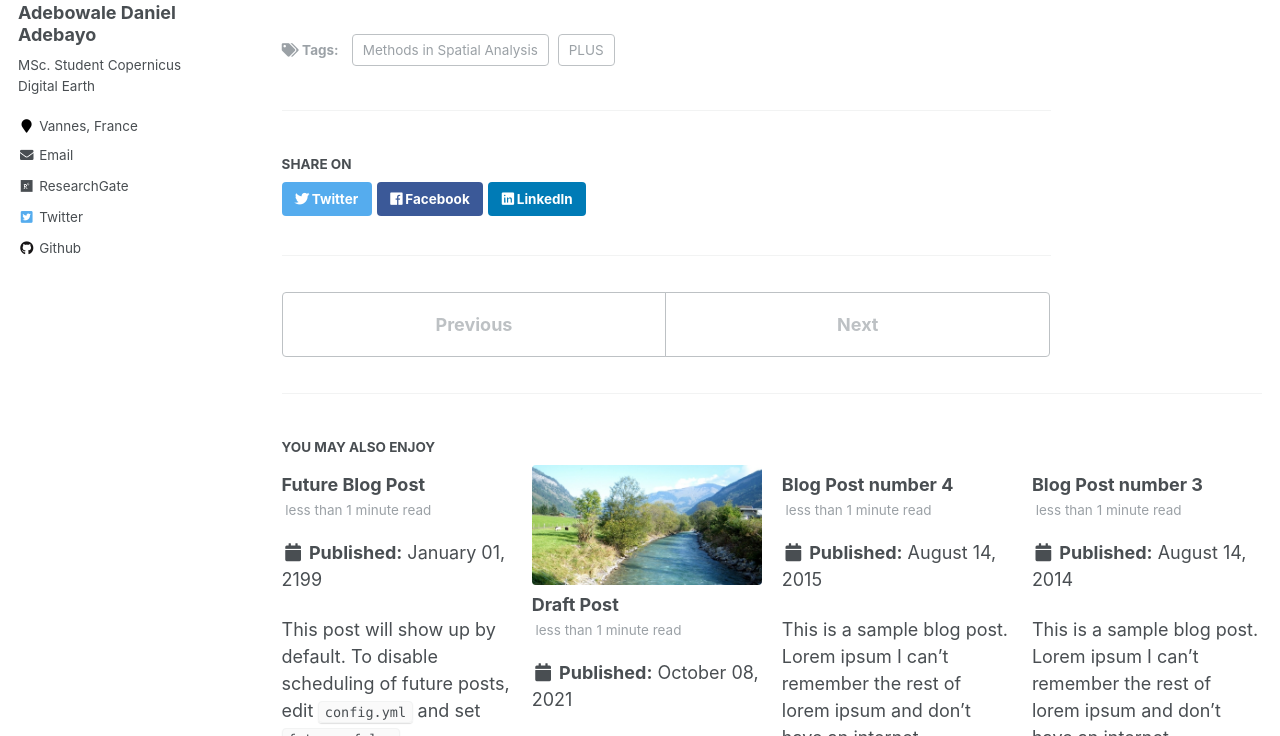
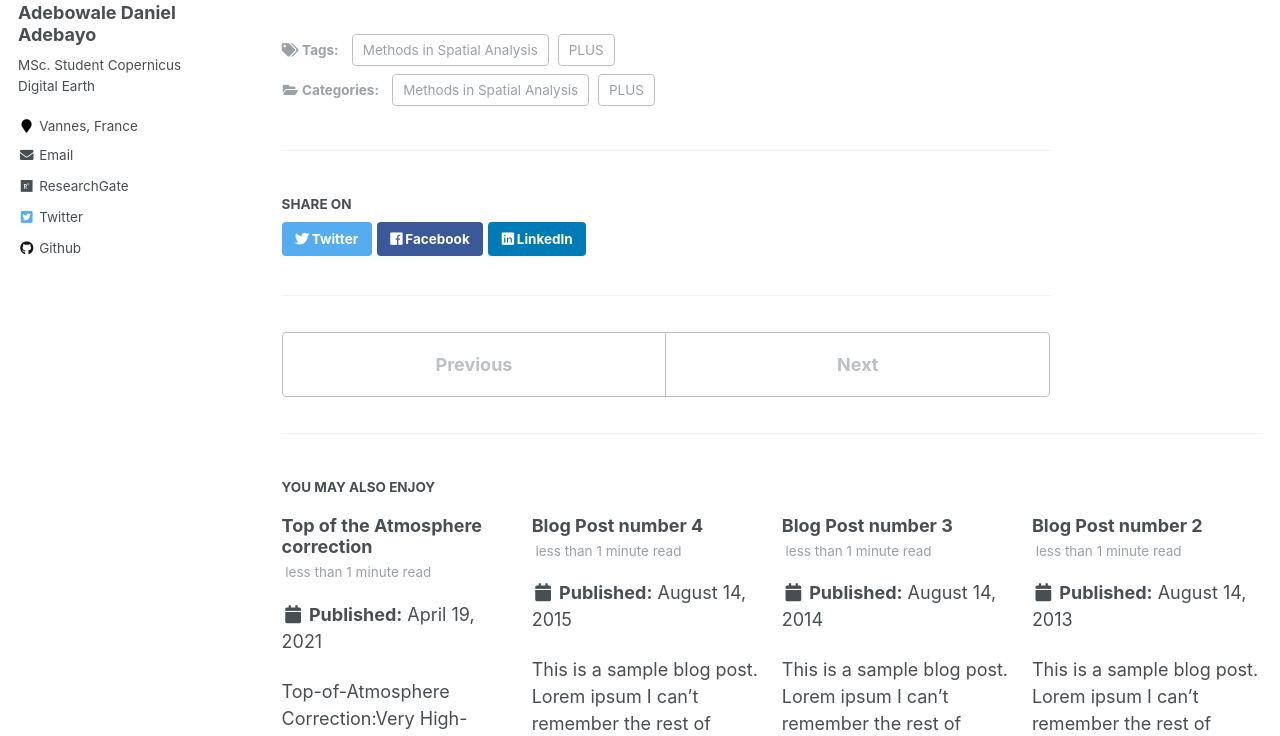
Before and after one commit to adebowaledaniel/adebowaledaniel.github.io, a Jekyll site: the page built from _posts/2020-12-21-erosion.html, in a window 1280 px wide and 1400 px high, scrolled down 864 px. Shown: the part 178-914 px from the top of the window. Built offline with Jekyll 4.4.1, drawn with Linux system fonts in a browser that asks for light colours; some of the changed text lies outside the part shown; grey boxes are pictures that could not be loaded.

Commit message:
TOAR post

```diff
--- a/_posts/2020-12-21-erosion.html
+++ b/_posts/2020-12-21-erosion.html
@@ -3,6 +3,9 @@
 date: 2020-12-21
 excerpt: "Surface Runoff Case study: Rauriser Ache River catchment <br/><img src='/images/rauise.jpg'>"
 collection: portfolio
+categories:
+  - PLUS
+  - Methods in Spatial Analysis
 tags:
   - PLUS
   - Methods in Spatial Analysis
--- /dev/null
+++ b/_posts/2021-04-19-TOAR.html
@@ -0,0 +1,14 @@
+---
+title:  "Top of the Atmosphere correction"
+date: 2021-04-19
+excerpt: "Top-of-Atmosphere Correction:Very High-Resolution Satellite Imagery <br/><img src='/images/toa.png'>"
+categories:
+  - PLUS
+  - Analysis and Modeling (Remote Sensing)
+tags:
+  - PLUS
+  - Analysis and Modeling (Remote Sensing)
+---
+
+
+<iframe src="https://nbviewer.org/github/adebowaledaniel/toar_dg/blob/main/toarWV.ipynb" width="100%" height="800px" ></iframe>
--- a/_posts/2199-01-01-future-post.md
+++ /dev/null
@@ -1,11 +0,0 @@
----
-title: 'Future Blog Post'
-date: 2199-01-01
-permalink: /posts/2012/08/blog-post-4/
-tags:
-  - cool posts
-  - category1
-  - category2
----
-
-This post will show up by default. To disable scheduling of future posts, edit `config.yml` and set `future: false`.
```
Also changed, not shown: _posts/2012-08-14-blog-post-1.md (deleted, +0 -21 lines), _posts/2021-10-08-Morphology.html (deleted, +0 -13 lines), images/toa.png (added).
